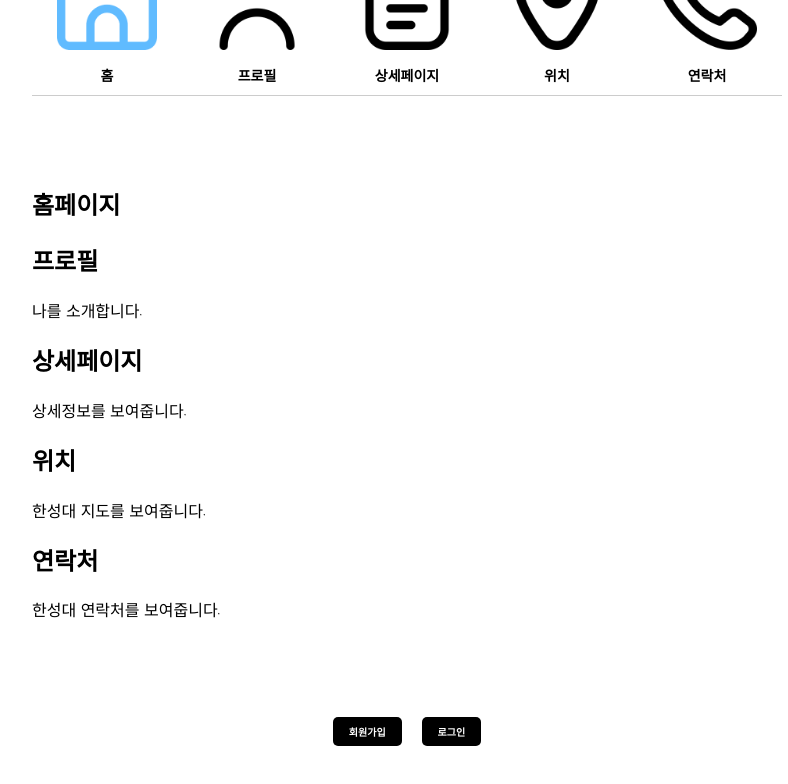
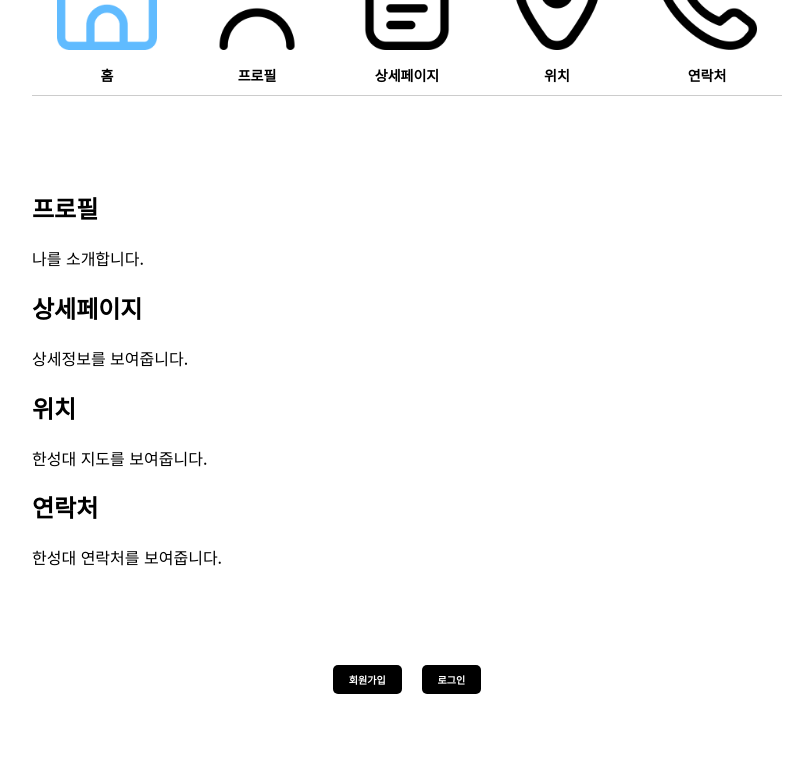
Before and after one commit to k379a/test, a plain HTML site: page index.html in a window 1280 px wide. Shown: the whole page, without its empty margins (233-1021 px from the left). Drawn offline with Linux system fonts and the light colour scheme; a web font is replaced by a local one.

Commit message:
Add files via upload

```diff
--- a/css/table.css
+++ b/css/table.css
@@ -2,7 +2,7 @@ table {
             width: 100%;
             border-collapse: collapse; /* 테두리 겹침 제거 */
             margin-top: 20px;
-            font-family: 'Noto Sans KR', sans-serif; /* 테이블 글씨체 설정 */
+            font-family: 'Nanum Pen Script', sans-serif;
         }
         table th, table td {
             text-align: center; /* 텍스트 중앙 정렬 */
--- a/index.html
+++ b/index.html
@@ -64,6 +64,9 @@
             font-size: 24px;
             margin-bottom: 20px;
         }
+        p {
+            font-family: 'Noto Sans KR'
+        }
         section {
             margin-bottom: 40px;
         }
@@ -121,7 +124,7 @@
 
     <!-- 본문 내용 -->
     <div id="content">
-        <h1>홈페이지</h1>
+        <h1></h1>
             <h2>프로필</h2>
             <p>나를 소개합니다.</p>
             <h2>상세페이지</h2>
```
Also changed, not shown: contact.html (+3 -0 lines), detail.html (+3 -0 lines), location.html (+3 -0 lines), login.html (+3 -0 lines), profile.html (+3 -0 lines), signup.html (+3 -0 lines).
